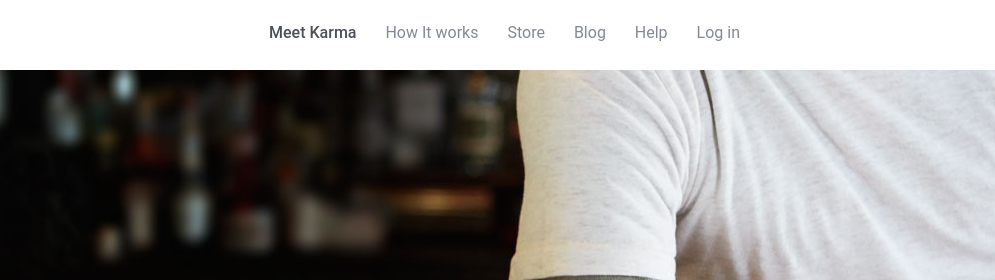
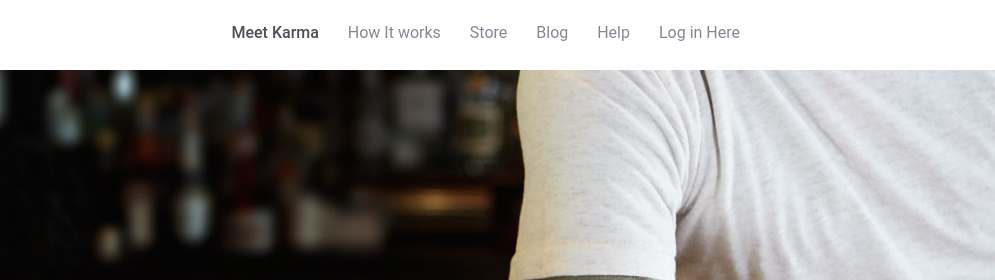
Before and after one commit to codesnipts/landing-page-clone, a plain HTML site: page index.html in a window 1280 px wide. Shown: the top 280 px of the page, 285-1280 px from the left. Drawn offline with Linux system fonts and the light colour scheme.

Commit message:
change from gh-pages

```diff
--- a/index.html
+++ b/index.html
@@ -14,7 +14,7 @@
 					<li>Store</li>
 					<li>Blog</li>
 					<li>Help</li>
-					<li>Log in</li>
+					<li>Log in Here</li>
 				</ul>
 				<!-- Its best practise to have floating elements above non-floating elements -->
 				<img class="logo" src="images/karma-logo.svg" alt="Logo Image" width="26px">
```
